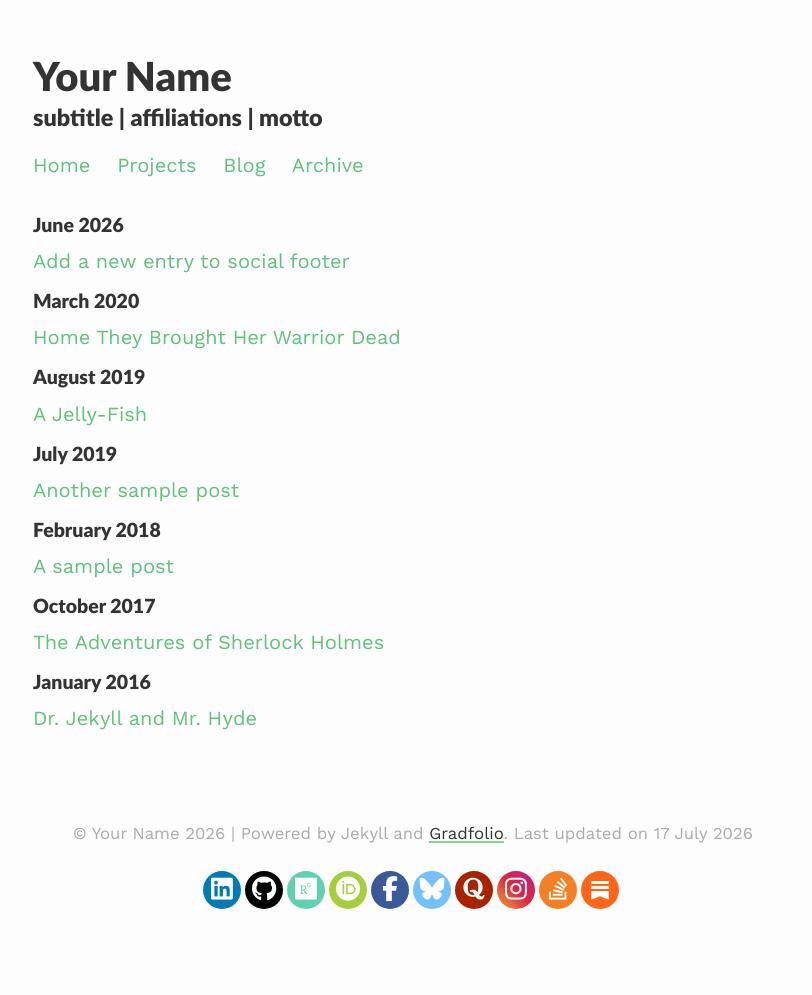
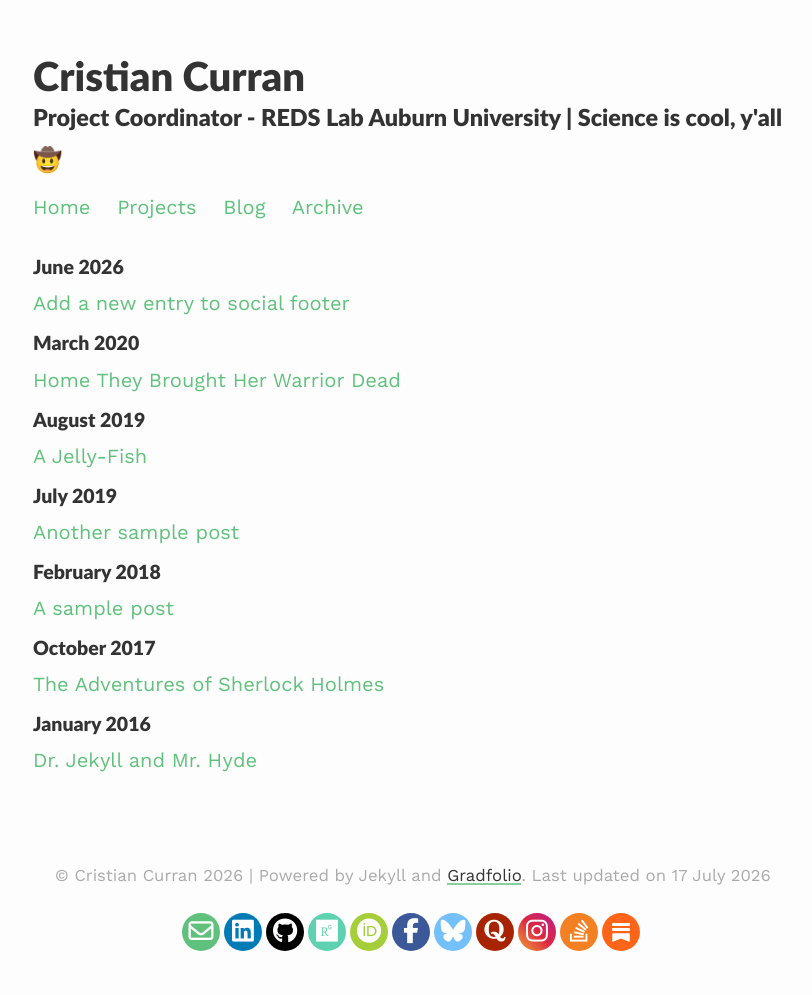
Before and after one commit to cmcurran410/cmcurran410.github.io, a Jekyll site: the page built from archive.html, in a window 1280 px wide. Shown: the whole page, without its empty margins (227-1039 px from the left). Built offline with Jekyll 4.4.1, drawn with Linux system fonts in a browser that asks for light colours; before the commit the page ends 953 px from its top, so only the background shows below that.

Commit message:
Configured profile.

```diff
--- a/_config.yml
+++ b/_config.yml
@@ -1,11 +1,11 @@
 ### your site title here
 
-title: Your Name
-description: subtitle | affiliations | motto
+title: Cristian Curran
+description: Project Coordinator - REDS Lab Auburn University | Science is cool, y'all 🤠
 
-baseurl: /gradfolio #name of GitHub repository
-url: "" #custom url to be used instead of GitHub repository
-email: #
+baseurl: "/" #name of GitHub repository
+url: "https://cmcurran410.github.io" #custom url to be used instead of GitHub repository
+email: cmc0358@auburn.edu #
 
 # Pagination
 paginate: 4
@@ -13,16 +13,16 @@ permalink: /blog/:year/:title/
 paginate_path: /blog/page:num/
 
 # Social media links in footer
-linkedin: "#"
+linkedin: "https://www.linkedin.com/in/cristian-curran-9a5606172"
 stackoverflow: "#"
-github: "#"
+github: "https://github.com/cmcurran410"
 researchgate: "#"
-orcid: "#"
+orcid: "https://orcid.org/0009-0008-4074-1280"
 quora: "#"
 instagram: "#"
 facebook: "#"
-bluesky: "#"
-substack: "#"
+bluesky: "https://bsky.app/profile/cmcurran410.bsky.social"
+substack: "https://cmcurran.substack.com/"
 
 # Markdown
 highlighter: rouge
```
Also changed, not shown: index.md (+1 -3 lines), 1 other file.
